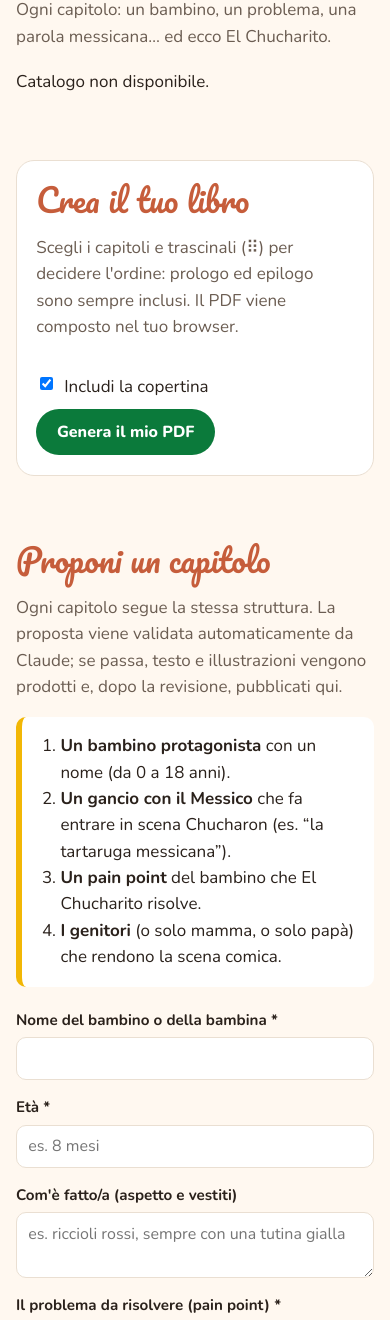
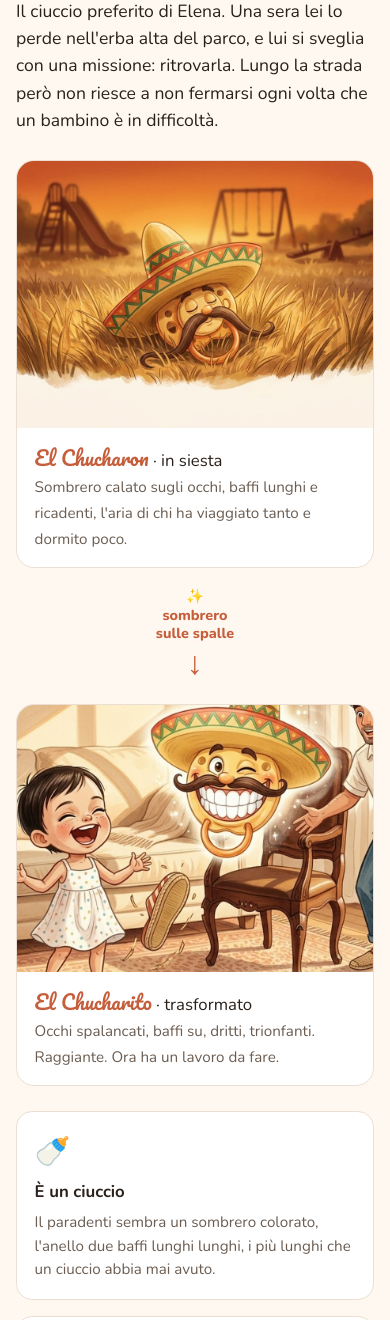
Before and after one commit to simonediroma/le-avventure-de-el-chucharon, a plain HTML site: page site/index.html in a window 390 px wide. Shown: the part 680-2000 px from the top of the page. Drawn offline with nearby package versions, Linux system fonts and the light colour scheme; no server answers.

Commit message:
Sito: sezione 'Chi è El Chucharon' (siesta e trasformazione, caratteristiche, il suo quasi spagnolo)
Co-Authored-By: Claude Opus 5.5 <noreply@anthropic.com>
Claude-Session: https://claude.ai/code/session_01VK5BtAy2VFQVyoddwPY21Z

```diff
--- a/site/assets/style.css
+++ b/site/assets/style.css
@@ -68,6 +68,32 @@ section{padding:3rem 0}
 input,textarea,select{font:1rem Nunito,sans-serif;padding:.6rem .7rem;border:1px solid var(--line);border-radius:10px;background:#fff;color:var(--ink)}
 input:focus,textarea:focus,select:focus{outline:3px solid #f2b70555;border-color:var(--yellow)}
 #p-status.ok{color:var(--green);font-weight:700}#p-status.err{color:var(--red);font-weight:700}
+/* ---------- Chi è El Chucharon ---------- */
+.lead-dark{font-size:1.1rem;max-width:760px}
+.chu-stati{display:grid;grid-template-columns:1fr auto 1fr;gap:1.2rem;align-items:center;margin:1.6rem 0}
+.chu-stato{margin:0;background:var(--card);border:1px solid var(--line);border-radius:18px;overflow:hidden}
+.chu-stato img{width:100%;aspect-ratio:4/3;object-fit:cover;display:block}
+.chu-stato figcaption{padding:.9rem 1.1rem;font-size:1.05rem}
+.chu-stato figcaption strong{font-family:Pacifico,cursive;font-weight:400;color:var(--terra);font-size:1.25rem}
+.chu-stato figcaption span{color:var(--muted);font-size:.95rem}
+.chu-freccia{text-align:center;font-weight:800;color:var(--terra);font-size:.9rem;line-height:1.3}
+.chu-freccia::after{content:"→";display:block;font-size:2rem}
+.chu-tratti{display:grid;grid-template-columns:repeat(auto-fill,minmax(230px,1fr));gap:1rem;margin:1rem 0 1.4rem}
+.chu-tratti article{background:var(--card);border:1px solid var(--line);border-radius:16px;padding:1.1rem}
+.chu-tratti .ico{font-size:1.8rem}
+.chu-tratti h3{margin:.3rem 0 .35rem;font-size:1.05rem}
+.chu-tratti p{margin:0;color:var(--muted);font-size:.95rem}
+.chu-voce{background:linear-gradient(135deg,#fff6e3,#ffe9cf);border:1px solid var(--line);border-left:6px solid var(--red);border-radius:18px;padding:1.4rem}
+.chu-voce h3{font-family:Pacifico,cursive;font-weight:400;color:var(--terra);font-size:1.5rem;margin:0 0 .3rem}
+.chu-voce ul{list-style:none;padding:0;margin:1rem 0 0;display:grid;gap:.7rem}
+.chu-voce li{background:#fff;border-radius:12px;padding:.7rem 1rem;display:flex;flex-direction:column;gap:.15rem}
+.chu-voce q{font-weight:800;font-style:italic;font-size:1.1rem;color:var(--green);quotes:"«" "»"}
+.chu-voce li span{color:var(--muted);font-size:.9rem}
+@media (max-width:760px){
+  .chu-stati{grid-template-columns:1fr}
+  .chu-freccia::after{content:"↓"}
+}
+
 /* ---------- Lettore ---------- */
 dialog#reader{border:0;padding:0;margin:auto;width:min(1100px,96vw);max-width:none;height:min(94dvh,900px);max-height:none;border-radius:20px;background:var(--cream);color:var(--ink);overflow:hidden;box-shadow:0 20px 60px rgba(0,0,0,.4)}
 dialog#reader::backdrop{background:rgba(30,20,10,.78)}
--- a/site/index.html
+++ b/site/index.html
@@ -22,6 +22,7 @@
         <span></span><span></span><span></span>
       </button>
       <div class="menu" id="menu">
+        <a href="#chucharon">El Chucharon</a>
         <a href="#galleria">Galleria</a>
         <a href="#crea">Crea il tuo libro</a>
         <a href="#proponi">Proponi un capitolo</a>
@@ -44,6 +45,42 @@
   </header>
 
   <main>
+    <section id="chucharon" class="chu">
+      <h2>Chi è El Chucharon</h2>
+      <p class="lead-dark">Il ciuccio preferito di Elena. Una sera lei lo perde nell'erba alta del parco, e lui si sveglia con una missione: ritrovarla. Lungo la strada però non riesce a non fermarsi ogni volta che un bambino è in difficoltà.</p>
+
+      <div class="chu-stati">
+        <figure class="chu-stato">
+          <img src="assets/img/chucharon-siesta.jpg" alt="El Chucharon assonnato nell'erba, con il sombrero calato sugli occhi" loading="lazy">
+          <figcaption><strong>El Chucharon</strong> · in siesta<br><span>Sombrero calato sugli occhi, baffi lunghi e ricadenti, l'aria di chi ha viaggiato tanto e dormito poco.</span></figcaption>
+        </figure>
+        <div class="chu-freccia" aria-hidden="true">✨<br>sombrero<br>sulle spalle</div>
+        <figure class="chu-stato">
+          <img src="assets/img/chucharito.jpg" alt="El Chucharito trasformato, raggiante, con i baffi all'insù" loading="lazy">
+          <figcaption><strong>El Chucharito</strong> · trasformato<br><span>Occhi spalancati, baffi su, dritti, trionfanti. Raggiante. Ora ha un lavoro da fare.</span></figcaption>
+        </figure>
+      </div>
+
+      <div class="chu-tratti">
+        <article><span class="ico">🍼</span><h3>È un ciuccio</h3><p>Il paradenti sembra un sombrero colorato, l'anello due baffi lunghi lunghi, i più lunghi che un ciuccio abbia mai avuto.</p></article>
+        <article><span class="ico">🪽</span><h3>Vola, ma i grandi non lo vedono</h3><p>Solo i bambini si accorgono di lui. Mamma e papà, quasi sempre, stanno guardando da un'altra parte.</p></article>
+        <article><span class="ico">🌵</span><h3>Arriva con una parola messicana</h3><p>Una tartaruga messicana, le espadrillas portate dal Messico, le piramidi: basta che un genitore la dica, senza saperlo, ed eccolo.</p></article>
+        <article><span class="ico">🎶</span><h3>Canta sulle note de La Cucaracha</h3><p><em>El Chucharito, El Chucharito…</em> Ogni bambino ha la sua strofa, e il problema si risolve cantando.</p></article>
+      </div>
+
+      <div class="chu-voce">
+        <h3>Parla un quasi spagnolo</h3>
+        <p>Mezzo italiano e mezzo spagnolo, con qualche parola inventata. Si lamenta in modo musicale, come un ritornello che non ti togli più dalla testa.</p>
+        <ul>
+          <li><q>¿Dónde está Elenita?</q><span>quando si sveglia e cerca la sua bambina</span></li>
+          <li><q>¡Vamos a ver!</q><span>prima di volare via in un baleno</span></li>
+          <li><q>Yo soy muy stanchito… ai ai ai aiaiai…</q><span>il suo lamento preferito</span></li>
+          <li><q>Me pare que es arivado el momento del Chucharito!</q><span>un attimo prima della trasformazione</span></li>
+          <li><q>¡La mia Elenita! ¡Está aquí!</q><span>il finale che aspetta da tutto il libro</span></li>
+        </ul>
+      </div>
+    </section>
+
     <section id="galleria">
       <h2>I capitoli</h2>
       <p class="muted">Ogni capitolo: un bambino, un problema, una parola messicana… ed ecco El Chucharito.</p>
```
Also changed, not shown: site/assets/img/chucharito.jpg (added), site/assets/img/chucharon-siesta.jpg (added).
